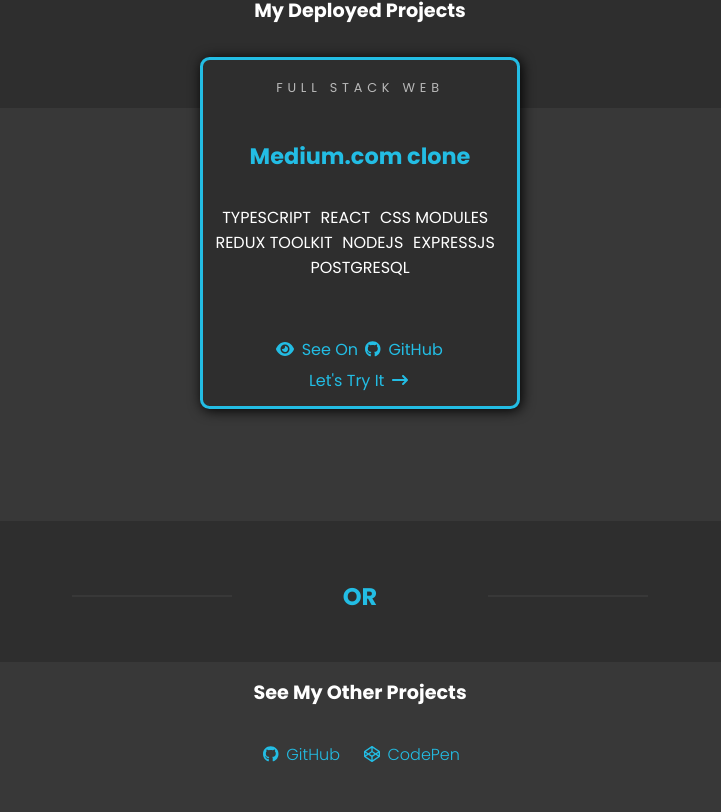
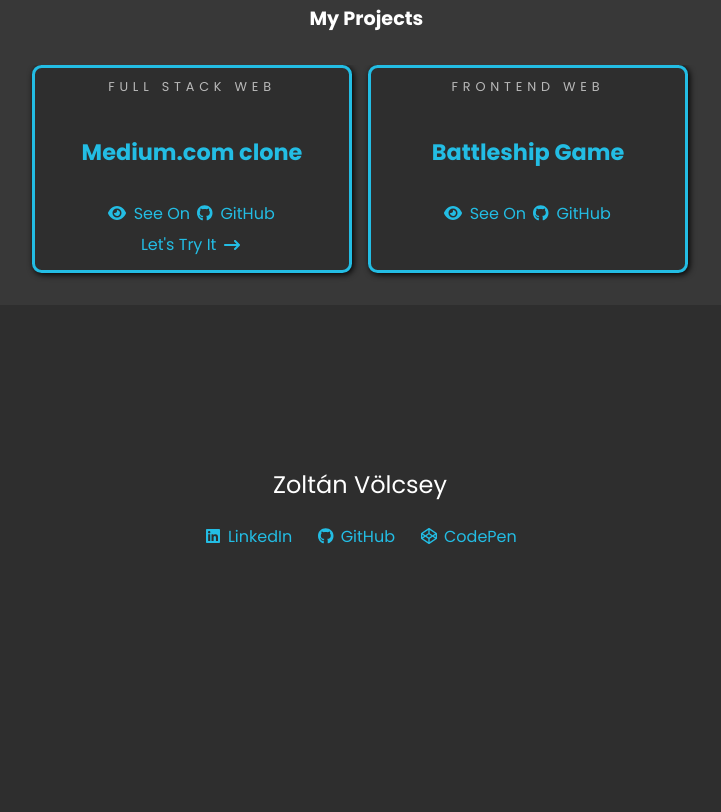
Before and after one commit to zvolcsey/my-portfolio, a React (Vite) app: page /projects in a window 1280 px wide. Shown: the part 228-1040 px from the top of the page, without its empty margins (280-1001 px from the left). After the commit the page ends 800 px from the top, so only its background shows below. Built offline with nearby package versions, Linux system fonts and the light colour scheme.

Commit message:
feat: Improved the Projects page

```diff
--- a/src/components/Projects/ProjectItem.module.css
+++ b/src/components/Projects/ProjectItem.module.css
@@ -1,16 +1,16 @@
 .item {
-  position: relative;
-  top: -6rem;
-  padding: 0.6rem;
-  height: 22rem;
+  width: 100%;
+  max-width: 20rem;
+  height: 13rem;
   border: 0.2rem solid var(--main-color);
   background: var(--main-bg-color);
   border-radius: 0.6rem;
-  box-shadow: 0.1rem 0.1rem 0.8rem #000;
+  box-shadow: 0.1rem 0.1rem 0.4rem #000;
   display: flex;
   flex-direction: column;
   align-items: center;
   justify-content: space-between;
+  scroll-snap-align: start;
 }
 
 .badge {
@@ -19,40 +19,8 @@
   font-size: 0.8rem;
 }
 
-.content {
-  height: 100%;
-}
-
-.content > h3 {
+h3 {
   color: var(--main-color);
   text-align: center;
-  margin: 2rem 0;
+  font-size: 1.4rem;
 }
-
-@media (min-width: 26rem) {
-  .item {
-    width: 20rem;
-  }
-
-  .content > h3 {
-    font-size: 1.4rem;
-  }
-}
-
-@media (width > 90rem) {
-  .item {
-    height: 25rem;
-  }
-
-  .badge {
-    font-size: 1.2rem;
-  }
-
-  .content {
-    height: 20rem;
-  }
-
-  .technologies-list {
-    font-size: 1.2rem;
-  }
-}
--- a/src/components/Projects/ProjectItem.tsx
+++ b/src/components/Projects/ProjectItem.tsx
@@ -1,7 +1,6 @@
 import { FC } from 'react';
 
 import styles from './ProjectItem.module.css';
-import TechnologiesList from '../Technologies/TechnologiesList';
 import Badge from '../Badge/Badge';
 import ProjectItemActions from './ProjectItemActions';
 
@@ -11,27 +10,15 @@
   data: Project;
 }> = (props) => {
   const { data } = props;
-  const {
-    category,
-    title,
-    technologies,
-    seeOnGitHubLink,
-    seeOnCodePenLink,
-    tryItLink,
-  } = data;
+  const { category, title, seeOnGitHubLink, seeOnCodePenLink, tryItLink } =
+    data;
 
   return (
     <li className={styles.item}>
       <header>
         <Badge className={styles.badge}>{category}</Badge>
       </header>
-      <div className={styles.content}>
-        <h3>{title}</h3>
-        <TechnologiesList
-          items={technologies}
-          className={styles['technologies-list']}
-        />
-      </div>
+      <h3>{title}</h3>
       <footer>
         <ProjectItemActions
           actions={[seeOnGitHubLink, seeOnCodePenLink, tryItLink]}
--- a/src/components/Projects/ProjectItemActions.module.css
+++ b/src/components/Projects/ProjectItemActions.module.css
@@ -1,12 +1,15 @@
 .actions {
+  height: 4.5rem;
   display: flex;
   flex-direction: column;
+  justify-content: flex-start;
   align-items: center;
   list-style: none;
 }
 
 .actions a {
   margin: 0 0 1rem 0;
+  font-size: 1rem;
 }
 
 .actions a:last-of-type {
@@ -17,9 +20,3 @@
   position: relative;
   padding: 0.2rem;
 }
-
-@media (width > 90rem) {
-  .action {
-    font-size: 1.4rem;
-  }
-}
--- a/src/components/Projects/ProjectsList.module.css
+++ b/src/components/Projects/ProjectsList.module.css
@@ -1,7 +1,30 @@
 .items {
-  margin: 0 1rem;
+  --_spacer: 1rem;
+  width: 100%;
+  max-width: 100vw;
   list-style: none;
-  display: flex;
-  justify-content: center;
-  align-items: center;
+  display: grid;
+  grid-auto-flow: column;
+  grid-auto-columns: 85%;
+  overflow-x: scroll;
+  overscroll-behavior-inline: contain;
+  scroll-snap-type: inline mandatory;
+  scroll-padding-inline: var(--_spacer, 1rem);
+  padding: 0 var(--_spacer, 1rem) var(--_spacer, 1rem) var(--_spacer, 1rem);
+  gap: var(--_spacer, 1rem);
 }
+
+@media (min-width: 21rem) {
+  .items {
+    grid-auto-columns: 20rem;
+  }
+}
+
+@media (min-width: 42.4rem) {
+  .items {
+    overflow: hidden;
+    display: flex;
+    justify-content: center;
+    align-items: center;
+  }
+}
--- a/src/components/Projects/projects.ts
+++ b/src/components/Projects/projects.ts
@@ -17,6 +17,20 @@
     tryItLink: 'https://zvolcsey-conduit-fullstack.onrender.com',
     seeOnGitHubLink: 'https://github.com/zvolcsey/realworld-implementation',
   },
+  {
+    id: '2',
+    category: 'Frontend Web',
+    title: 'Battleship Game',
+    technologies: [
+      'TypeScript',
+      'React',
+      'CSS Modules',
+      'Redux Toolkit',
+      'Chakra UI',
+    ],
+    tryItLink: undefined,
+    seeOnGitHubLink: 'https://github.com/zvolcsey/battleship-game',
+  },
 ];
 
 export default projects;
--- a/src/routes/ProjectsPage.module.css
+++ b/src/routes/ProjectsPage.module.css
@@ -1,33 +1,8 @@
-.container:first-of-type {
-  margin-top: 11rem;
-}
-
-.container:last-of-type {
-  margin-bottom: 4rem;
+.container {
+  margin: 3.5rem 0;
 }
 
 .projects-title {
-  position: relative;
-  top: -8rem;
+  color: var(--main-text-color);
+  margin: 0 0 2rem 0.8rem;
 }
-
-.divide {
-  max-width: 43rem;
-  margin: 1.6rem auto 1rem auto;
-}
-
-.other-projects {
-  display: flex;
-  padding: 2rem 0;
-  list-style: none;
-  justify-content: center;
-  align-items: center;
-  gap: 0.5rem;
-  font-size: 1rem;
-  font-weight: 300;
-}
-
-.item {
-  position: relative;
-  padding: 0.2rem;
-}
--- a/src/routes/ProjectsPage.tsx
+++ b/src/routes/ProjectsPage.tsx
@@ -1,13 +1,8 @@
 import { FC, useEffect } from 'react';
-import { FontAwesomeIcon } from '@fortawesome/react-fontawesome';
-import { faCodepen, faGithub } from '@fortawesome/free-brands-svg-icons';
-
 import styles from './ProjectsPage.module.css';
 import Container from '../components/UI/Container';
 import ProjectsList from '../components/Projects/ProjectsList';
 import projects from '../components/Projects/projects';
-import ExternalLink from '../components/UI/ExternalLink';
-import Divide from '../components/UI/Divide';
 
 const ProjectsPage: FC<Record<string, never>> = () => {
   useEffect(() => {
@@ -15,30 +10,10 @@
   }, []);
 
   return (
-    <>
-      <Container className={styles.container}>
-        <h2 className={styles['projects-title']}>My deployed projects</h2>
-        <ProjectsList items={projects} />
-      </Container>
-      <Divide text="OR" className={styles.divide} />
-      <Container className={styles.container}>
-        <h2>See my other projects</h2>
-        <ul className={styles['other-projects']}>
-          <li className={styles.item}>
-            <ExternalLink href={'https://github.com/zvolcsey'}>
-              <FontAwesomeIcon icon={faGithub} />
-              &nbsp;GitHub
-            </ExternalLink>
-          </li>
-          <li className={styles.item}>
-            <ExternalLink href="https://codepen.io/zoltanv">
-              <FontAwesomeIcon icon={faCodepen} />
-              &nbsp;CodePen
-            </ExternalLink>
-          </li>
-        </ul>
-      </Container>
-    </>
+    <Container className={styles.container}>
+      <h2 className={styles['projects-title']}>My Projects</h2>
+      <ProjectsList items={projects} />
+    </Container>
   );
 };
 
```
